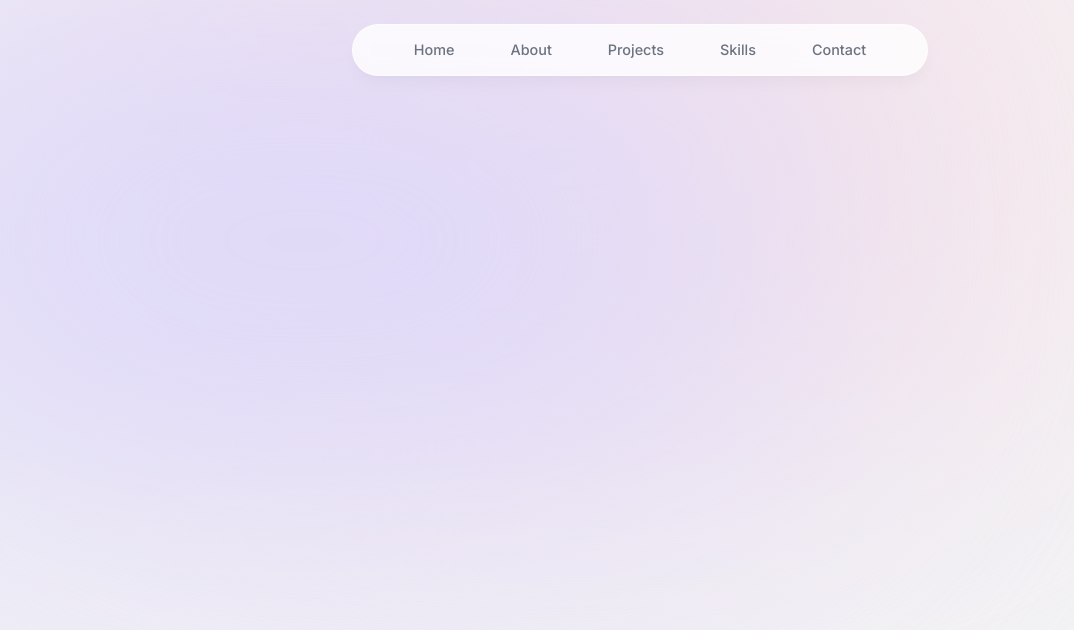
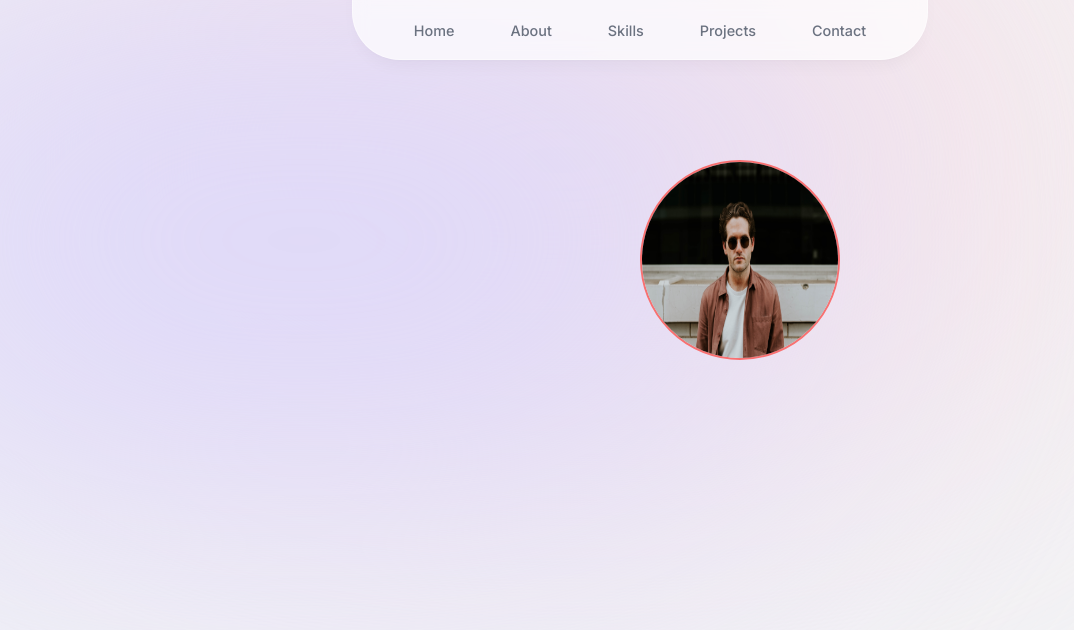
Before and after one commit to rafaelfontenele/nextjs-portfolio, a Next.js app: page / in a window 1280 px wide. Shown: the top 630 px of the page, without its empty margins (0-1074 px from the left). Built offline with nearby package versions, Linux system fonts and the light colour scheme.

Commit message:
feat: home section

```diff
--- a/app/layout.tsx
+++ b/app/layout.tsx
@@ -1,6 +1,7 @@
 import './globals.css'
 import { Inter } from 'next/font/google'
 import Header from '@/components/header';
+import Home from '@/components/home';
 
 const inter = Inter({ subsets: ['latin'] })
 
@@ -28,6 +29,7 @@ export default function RootLayout({
 
 
         <Header />
+        <Home />
         {children}
 
         </body>
--- a/components/header.tsx
+++ b/components/header.tsx
@@ -13,14 +13,14 @@ export default function Header() {
 
 
         <motion.div
-        className="fixed top-0 left-1/2 h-[3.5rem] w-full rounded-none border border-white border-opacity-40 bg-white bg-opacity-80 shadow-lg shadow-black/[0.03] backdrop-blur-[0.5rem] sm:top-6 sm:h-[3.25rem] sm:w-[36rem] sm:rounded-full dark:bg-gray-950 dark:border-black/40 dark:bg-opacity-75"
+        className="fixed top-0 left-1/2 h-[3.5rem] w-full rounded-none border border-white border-opacity-40 bg-white bg-opacity-70 shadow-lg shadow-black/[0.03] backdrop-blur-[0.5rem] sm:-top-6 sm:h-[5.25rem] sm:w-[36rem] sm:rounded-b-[3rem] dark:bg-gray-950 dark:border-black/40 dark:bg-opacity-75"
         initial={{y: -100, opacity: 0, x: "-50%"}}
         animate={{y: 0, opacity: 1, x: "-50%"}}
         >
 
         </motion.div>
 
-        <nav className='flex fixed top-[0.15rem] left-1/2 h-12 -translate-x-1/2 py-2 sm:top-[1.7rem] sm:h-[initial] sm:py-0'>
+        <nav className='flex fixed top-[0.15rem] left-1/2 h-12 -translate-x-1/2 py-2 sm:top-[0.5rem] sm:h-[initial] sm:py-0'>
 
           <ul className='flex w-[22rem] flex-nowrap items-center justify-center md:gap-8 gap-y-1 text-[0.9rem] font-medium text-gray-500 sm:w-[initial] sm:flex-nowrap sm:gap-5'>
             {sections.map( section => (
--- /dev/null
+++ b/components/home.tsx
@@ -0,0 +1,15 @@
+import React from 'react'
+import Image from 'next/image';
+import randomGuyImage from '../public/randomGuy.jpg'
+
+export default function Home() {
+  return (
+    <section>
+
+        <div className="div">
+            <Image src={randomGuyImage} alt='Personal profile picture' className='w-[200px] absolute border-2 border-red-400 top-[10rem] left-[40rem] bg-cover rounded-full aspect-square '/>
+        </div>
+
+    </section>
+    )
+}
--- a/lib/data.ts
+++ b/lib/data.ts
@@ -13,12 +13,12 @@ export const sections = [
     hash: "#about",
   },
   {
+    name: "Skills",
+    hash: "#skills",
+  },
+  {
     name: "Projects",
     hash: "#projects",
-  },
-  {
-    name: "Skills",
-    hash: "#skills",
   },
   {
     name: "Contact",
```
Also changed, not shown: public/randomGuy.jpg (added).
